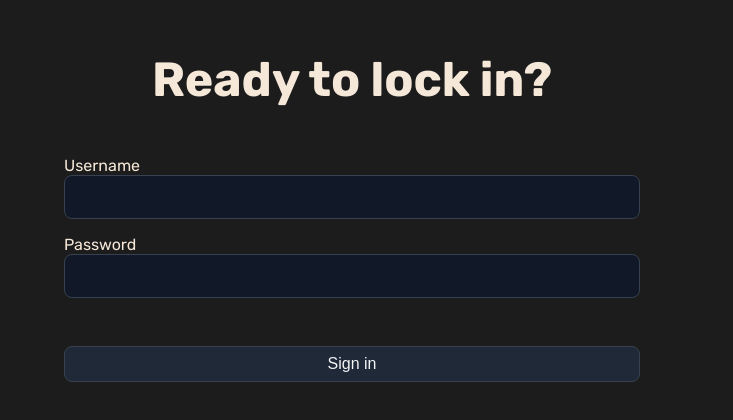
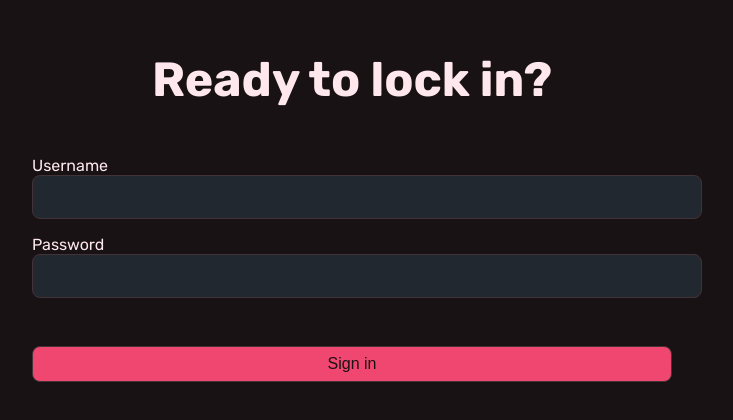
Before and after one commit to psuba1100/RP-Frontend, a React (Vite) app: page /login in a window 1280 px wide. Shown: the part 168-588 px from the top of the page, without its empty margins (288-1021 px from the left). Built offline with nearby package versions, Linux system fonts and the light colour scheme.

Commit message:
Unifying styling, migrating to scss

```diff
--- a/src/api/axios.js
+++ b/src/api/axios.js
@@ -1,6 +1,6 @@
 import axios from 'axios';
 
-const BASE_URL = 'https://192.168.100.77:3500'
+const BASE_URL = 'https://api.winkify.review'
 
 export default axios.create({
     baseURL: BASE_URL
--- a/src/api/config.js
+++ b/src/api/config.js
@@ -1 +1 @@
-export const API_URL = 'https://192.168.100.77:3500'
+export const API_URL = 'https://api.winkify.review'
--- a/src/css/root.css
+++ b/src/css/root.css
@@ -1,34 +1,11 @@
 @import url("https://fonts.googleapis.com/css2?family=Rubik:ital,wght@0,300..900;1,300..900&display=swap");
-
-* {
-  margin: 0;
-  padding: 0;
-  box-sizing: border-box;
-}
-
-html,
-body {
-  font-family: "Rubik", sans-serif;
-  font-optical-sizing: auto;
-  font-weight: 400;
-  font-style: normal;
-  height: 100%;
-  background: #1c1c1c;
-  color: #f5e8d8;
-}
-
-#root {
-  height: 100vh;
-  display: flex;
-  flex-direction: column;
-}
-
+/*
 .btn {
   margin-top: 0;
   padding: 0.5rem 1rem;
-  background: #1f2937; /* dark gray */
-  color: #f3f4f6; /* light text */
-  border: 1px solid #374151; /* subtle outline */
+  background: #1f2937;
+  color: #f3f4f6;
+  border: 1px solid #374151;
   border-radius: 8px;
   font-size: 16px;
   font-weight: 500;
@@ -42,7 +19,7 @@ body {
 }
 
 .btn:hover {
-  background: #272f3f; /* slightly lighter */
+  background: #272f3f;
   border-color: #4b5563;
 }
 
@@ -62,15 +39,15 @@ body {
   padding: 12px 14px;
   font-size: 16px;
   border-radius: 8px;
-  border: 1px solid #374151; /* dark border */
-  background: #111827; /* deep dark */
+  border: 1px solid #374151;
+  background: #111827;
   color: #f3f4f6;
   outline: none;
   transition: 0.2s ease;
 }
 
 .input::placeholder {
-  color: #6b7280; /* gray placeholder */
+  color: #6b7280;
 }
 
 .input:hover {
@@ -78,11 +55,11 @@ body {
 }
 
 .input:focus {
-  border-color: #818cf8; /* subtle indigo accent */
+  border-color: #818cf8;
   box-shadow: 0 0 0 3px rgba(129, 140, 248, 0.25);
   background: #1a2233;
 }
-
+*/
 .center {
   display: flex;
   justify-content: center;
--- a/src/main.jsx
+++ b/src/main.jsx
@@ -7,6 +7,7 @@ import './css/root.css'
 import './css/card.css'
 import './css/form.css'
 import './css/u.css'
+import './styles/css/root.css'
 
 createRoot(document.getElementById('root')).render(
   <StrictMode>
--- a/src/pages/Login.jsx
+++ b/src/pages/Login.jsx
@@ -81,7 +81,7 @@ export default function Login() {
                     required
                 />
                 <p>{errMsg}</p>
-                <button type="submit" className="btn">Sign in</button>
+                <button type="submit" className="btn btn-primary">Sign in</button>
             </form>
         </section>
     )
--- /dev/null
+++ b/src/styles/css/root.css
@@ -0,0 +1,78 @@
+@import url("https://fonts.googleapis.com/css2?family=Rubik:ital,wght@0,300..900;1,300..900&display=swap");
+body {
+  background-color: #191214;
+  margin: 0;
+  padding: 0;
+  box-sizing: border-box;
+  font-family: "Rubik", sans-serif;
+  font-optical-sizing: auto;
+  font-weight: 400;
+  font-style: normal;
+  height: 100%;
+  color: #FEE7ED;
+}
+
+#root {
+  height: 100vh;
+  display: flex;
+  flex-direction: column;
+}
+
+.btn {
+  background-color: #212830;
+  color: #FEE7ED;
+  margin-top: 0;
+  padding: 0.5rem 1rem;
+  border: 1px solid #423337;
+  /* subtle outline */
+  border-radius: 8px;
+  font-size: 16px;
+  font-weight: 500;
+  cursor: pointer;
+  transition: 0.2s ease;
+  display: flex;
+  align-items: center;
+  justify-content: center;
+  gap: 0.5rem;
+}
+
+/*CHANGE CLRS*/
+.btn:hover {
+  transform: scale(0.97);
+}
+
+.btn:disabled {
+  background: #3f4755;
+  border-color: #3f4755;
+  color: #9ca3af;
+  cursor: not-allowed;
+}
+
+.btn-primary {
+  background-color: #EF476F;
+  color: #191214;
+}
+
+.input {
+  width: 100%;
+  padding: 12px 14px;
+  font-size: 16px;
+  border-radius: 8px;
+  border: 1px solid #423337;
+  background: #212830;
+  color: #FEE7ED;
+  outline: none;
+  transition: 0.2s ease;
+}
+
+.input:hover {
+  border-color: #423337;
+}
+
+.input:focus {
+  border-color: #423337;
+  box-shadow: 0 0 0 3px #EF476F;
+  background: #212830;
+}
+
+/*# sourceMappingURL=root.css.map */
--- /dev/null
+++ b/src/styles/sass/_rootVariables.scss
@@ -0,0 +1,5 @@
+$background: #191214;
+$background-secondary: #212830;
+$primary: #EF476F;
+$outline: #423337;
+$color: #FEE7ED;
--- /dev/null
+++ b/src/styles/sass/root.scss
@@ -0,0 +1,82 @@
+@use 'rootVariables';
+@import url("https://fonts.googleapis.com/css2?family=Rubik:ital,wght@0,300..900;1,300..900&display=swap");
+
+body {
+    background-color: rootVariables.$background;
+    margin: 0;
+    padding: 0;
+    box-sizing: border-box;
+
+    font-family: "Rubik", sans-serif;
+    font-optical-sizing: auto;
+    font-weight: 400;
+    font-style: normal;
+    height: 100%;
+    color: rootVariables.$color;
+}
+
+#root {
+    height: 100vh;
+    display: flex;
+    flex-direction: column;
+}
+
+.btn {
+    background-color: rootVariables.$background-secondary;
+    color: rootVariables.$color;
+
+    margin-top: 0;
+    padding: 0.5rem 1rem;
+    border: 1px solid rootVariables.$outline;
+    /* subtle outline */
+    border-radius: 8px;
+    font-size: 16px;
+    font-weight: 500;
+    cursor: pointer;
+    transition: 0.2s ease;
+
+    display: flex;
+    align-items: center;
+    justify-content: center;
+    gap: 0.5rem;
+}
+
+/*CHANGE CLRS*/
+
+.btn:hover {
+    transform: scale(0.97);
+}
+
+.btn:disabled {
+    background: #3f4755;
+    border-color: #3f4755;
+    color: #9ca3af;
+    cursor: not-allowed;
+}
+
+.btn-primary {
+    background-color: rootVariables.$primary;
+    color: rootVariables.$background;;
+}
+
+.input {
+    width: 100%;
+    padding: 12px 14px;
+    font-size: 16px;
+    border-radius: 8px;
+    border: 1px solid rootVariables.$outline;
+    background: rootVariables.$background-secondary;
+    color: rootVariables.$color;
+    outline: none;
+    transition: 0.2s ease;
+}
+
+.input:hover {
+    border-color: rootVariables.$outline;
+}
+
+.input:focus {
+    border-color: rootVariables.$outline;
+    box-shadow: 0 0 0 3px rootVariables.$primary;
+    background: rootVariables.$background-secondary;
+}
```
Also changed, not shown: 1 other file (tests, documents, lock files or other folders).
